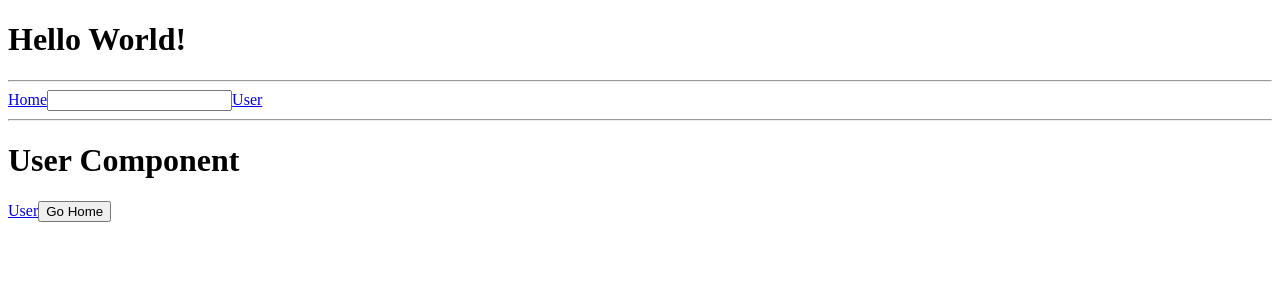
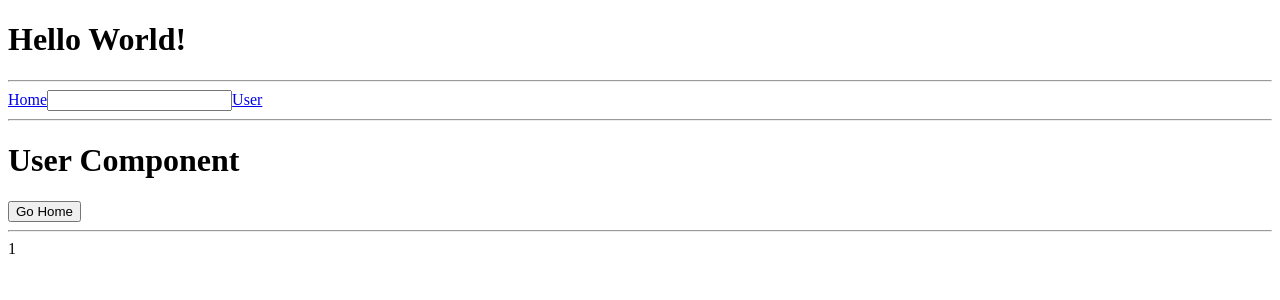
Before and after one commit to leotm/angular-2.routing, an Angular app: page /user/1 in a window 1280 px wide. Shown: the top 300 px of the page. Built offline with nearby package versions, Linux system fonts and the light colour scheme.

Commit message:
Display url param Notice only updated when constructed, for now.

```diff
--- a/src/app/user/user.component.ts
+++ b/src/app/user/user.component.ts
@@ -1,18 +1,23 @@
 import { Component } from '@angular/core';
 
-import { Router } from '@angular/router';
+import { Router, ActivatedRoute } from '@angular/router';
 
 @Component({
   moduleId: 'module.id',
   selector: 'app-user-component',
   template: `
       <h1>User Component</h1>
-      <a [routerLink]="['/user']">User</a>
       <button (click)="onNavigate()">Go Home</button>
+      <hr>
+      {{id}}
     `
 })
 export class UserComponent {
-  constructor(private router: Router) { }
+  id: string;
+
+  constructor(private router: Router, private activatedRoute: ActivatedRoute) {
+    this.id = activatedRoute.snapshot.params['id'];
+  }
   onNavigate() {
     this.router.navigate(['/']);
   }
```
